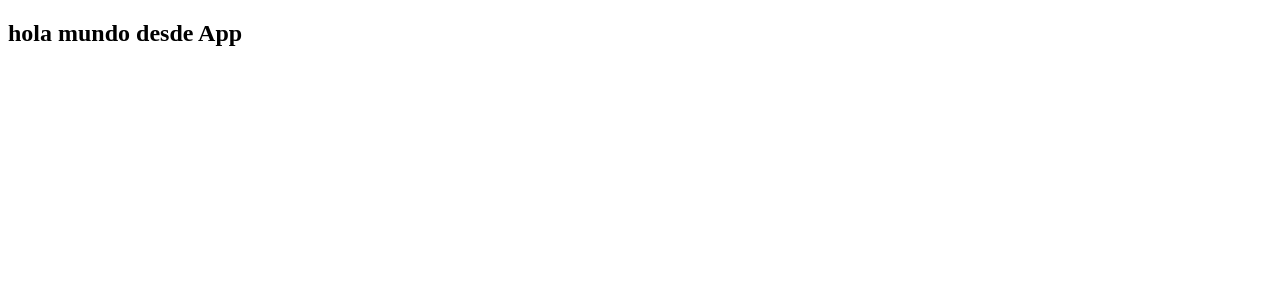
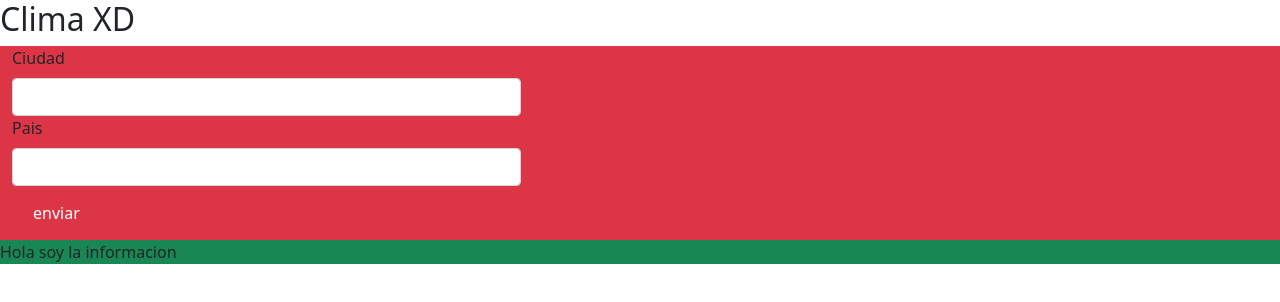
Before and after one commit to Abraham-Jesus-Echeverria/weather-app-, a React app: page / in a window 1280 px wide. Shown: the top 302 px of the page. Built offline with nearby package versions, Linux system fonts and the light colour scheme.

Commit message:
creando componentes formulario y climaInfo

```diff
--- a/src/app/App.js
+++ b/src/app/App.js
@@ -1,7 +1,14 @@
 import React from "react";
+import Form from "./components/formulario";
+import ClimaInfo from "./components/climaInfo";
 
 export default function App () {
     return(<>
-    <h2>hola mundo desde App</h2>
+    <h2>Clima XD</h2>
+    <div className="container-fluid p-0 bg-danger">
+        <Form />
+        <ClimaInfo />
+    </div>
+
     </>)
 }
--- /dev/null
+++ b/src/app/components/climaInfo.js
@@ -0,0 +1,11 @@
+import React from "react";
+
+export default function ClimaInfo () {
+    return(
+        <>
+        <div className="row col-12 bg-success m-0">
+             Hola soy la informacion
+        </div>
+        </>
+    );
+}
--- /dev/null
+++ b/src/app/components/formulario.js
@@ -0,0 +1,23 @@
+import React from "react";
+
+export default function Form () {
+    return(<>
+    <form>
+        <div className="row m-0 ">
+            <div className="col-5">
+                <div className="form-group">
+                    <label htmlFor="city" className="form-label">Ciudad</label>
+                    <input type="text" className="form-control" id="city" name="cityName"/>
+                </div>
+                <div className="form-group mb-2">
+                  <label htmlFor="contry" className="form-label">Pais</label>
+                  <input type="text"  className="form-control" id="contry" name="contryName"/>
+                </div>
+                <div className="m-2">
+                  <button className="btn btn-danger">enviar</button>
+                </div>
+            </div>
+        </div>
+    </form>
+    </>)
+}
--- a/src/app/index.css
+++ b/src/app/index.css
@@ -0,0 +1,3 @@
+.container{
+    height: 100vh;
+}
--- a/src/app/index.js
+++ b/src/app/index.js
@@ -2,6 +2,8 @@ import React from "react";
 import ReactDOM from "react-dom/client";
 import "./index.css";
 import App from "./App"
+import bootstrap from "bootstrap"
+import 'bootstrap/dist/css/bootstrap.min.css';
 
 const root = ReactDOM.createRoot(document.getElementById("App"));
 root.render(
```
